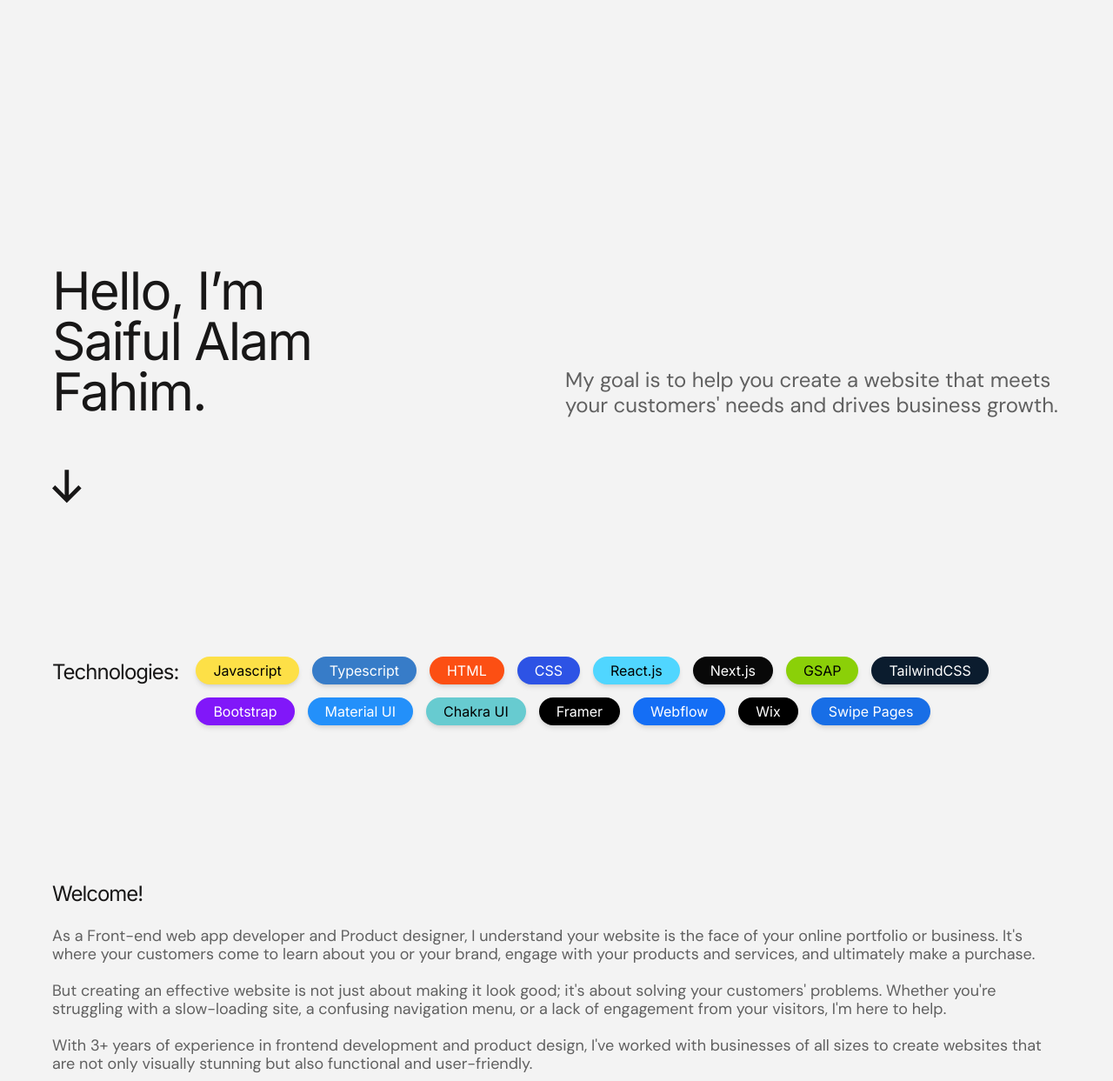
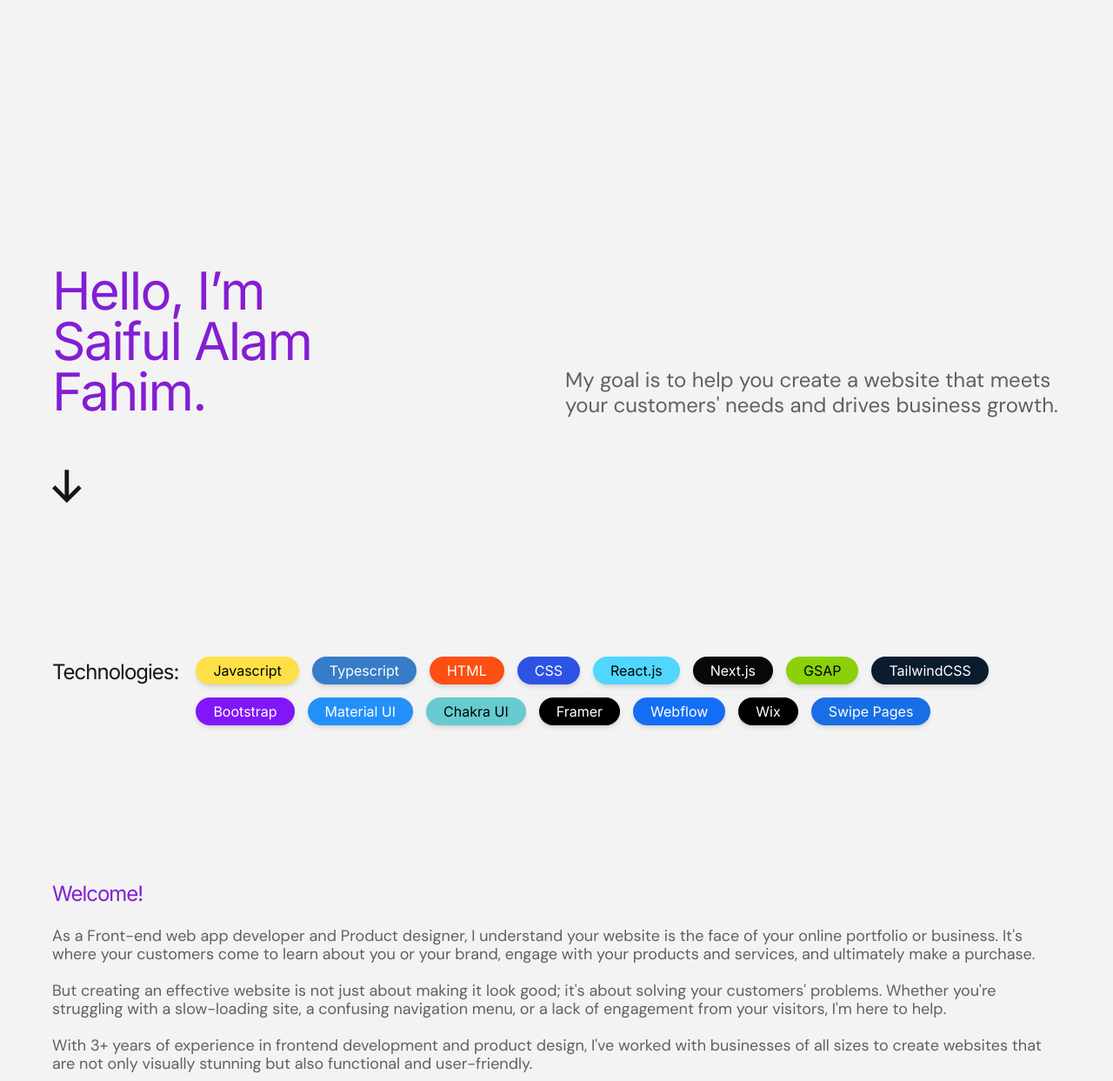
Before and after one commit to saifulalamfahim/saaf-new, a website: page src/index.html in a window 1280 px wide. Shown: the part 90-1333 px from the top of the page at 87% size. Drawn offline with nearby package versions, Linux system fonts and the light colour scheme.

Commit message:
some color chabge

```diff
--- a/src/index.html
+++ b/src/index.html
@@ -76,7 +76,7 @@
         <section class="flex lg:justify-center items-center px-5 sm:px-[60px]">
            <div>
             <div class="flex flex-col lg:flex-row lg:justify-between lg:items-end lg:gap-[50px]  xl:gap-[266px] mt-[120px] lg:mt-[160px] xl:mt-[300px]">
-                <h1 class="max-w-[560px] text-[30px] sm:text-[50px] xl:text-[60px] text-[#181717] font-inter leading-[97%] tracking-[-1.8px] mb-5 lg:mb-0">Hello, I’m <br> Saiful Alam Fahim.</h1>
+                <h1 class="max-w-[560px] text-[30px] sm:text-[50px] xl:text-[60px] text-[#831ED2] font-inter leading-[97%] tracking-[-1.8px] mb-5 lg:mb-0">Hello, I’m <br> Saiful Alam Fahim.</h1>
                 <p class="max-w-[570px] text-[18px] sm:text-[20px] xl:text-[24px] text-[#606060] font-dmSans leading-[117%]">My goal is to help you create a website that meets your customers' needs and drives business growth.</p>
             </div>
             <svg class="mt-[60px]" xmlns="http://www.w3.org/2000/svg" width="34" height="39" viewBox="0 0 34 39" fill="none">
@@ -111,7 +111,7 @@
         <section class="flex justify-center items-center max-w-[1440px] mx-auto mt-44 px-5 sm:px-[60px]">
             <div class="">
                 <div class="border-b border-[#606060] pb-5 sm:pb-10">
-                    <h3 class="max-w-[560px] text-[24px] text-[#181717] font-inter tracking-[-1.0px] mb-5">Welcome!</h3>
+                    <h3 class="max-w-[560px] text-[24px] text-[#831ED2] font-inter tracking-[-1.0px] mb-5">Welcome!</h3>
                     <p class="text-[14px] sm:text-[16px] xl:text-[18px] text-[#606060] font-dmSans leading-[117%] mb-5 sm:mb-10">As a Front-end web app developer and Product designer, I understand your website is the face of your online portfolio or business. It's where your customers come to learn about you or your brand, engage with your products and services, and ultimately make a purchase. <br> <br> But creating an effective website is not just about making it look good; it's about solving your customers' problems. Whether you're struggling with a slow-loading site, a confusing navigation menu, or a lack of engagement from your visitors, I'm here to help. <br> <br> With 3+ years of experience in frontend development and product design, I've worked with businesses of all sizes to create websites that are not only visually stunning but also functional and user-friendly. </p>
                     <div class="flex flex-wrap items-center gap-3 sm:gap-5 font-inter">
                         <p class="text-[12px] sm:text-[16px] border border-[#606060] rounded-[20px] py-2 px-5 sm:px-10">Front-end Development</p>
@@ -128,7 +128,7 @@
         <!-- experiences section -->
         <section class="flex justify-center items-center max-w-[1440px] mx-auto mb-44 px-5 sm:px-[60px] mt-[150px] md:mt-[-150px]">
             <div>
-                <h2 class="block md:hidden max-w-[560px] text-start text-[34px] text-[#181717] font-medium font-inter tracking-[-1.0px] mb-16">Experiences:</h2>
+                <h2 class="block md:hidden max-w-[560px] text-start text-[34px] text-[#831ED2] font-medium font-inter tracking-[-1.0px] mb-16">Experiences:</h2>
                 <div class="gallery flex justify-center items-start gap-[90px]">
                     <div class="left-new md:max-w-[470px] lg:max-w-[570px] xl:max-w-[780px] md:mt-[550px]">
                        <div class="detailsWrapper m-auto">
```
